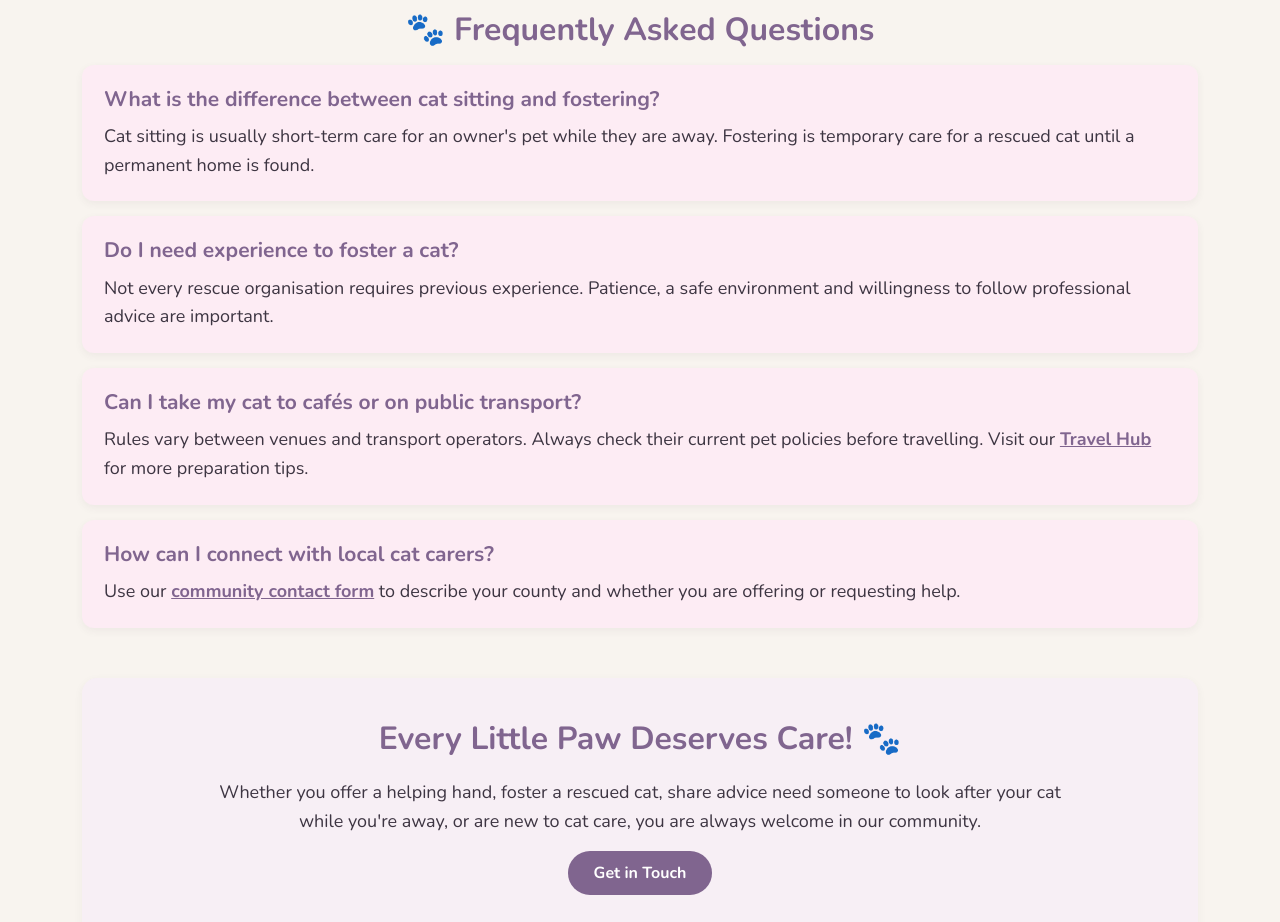
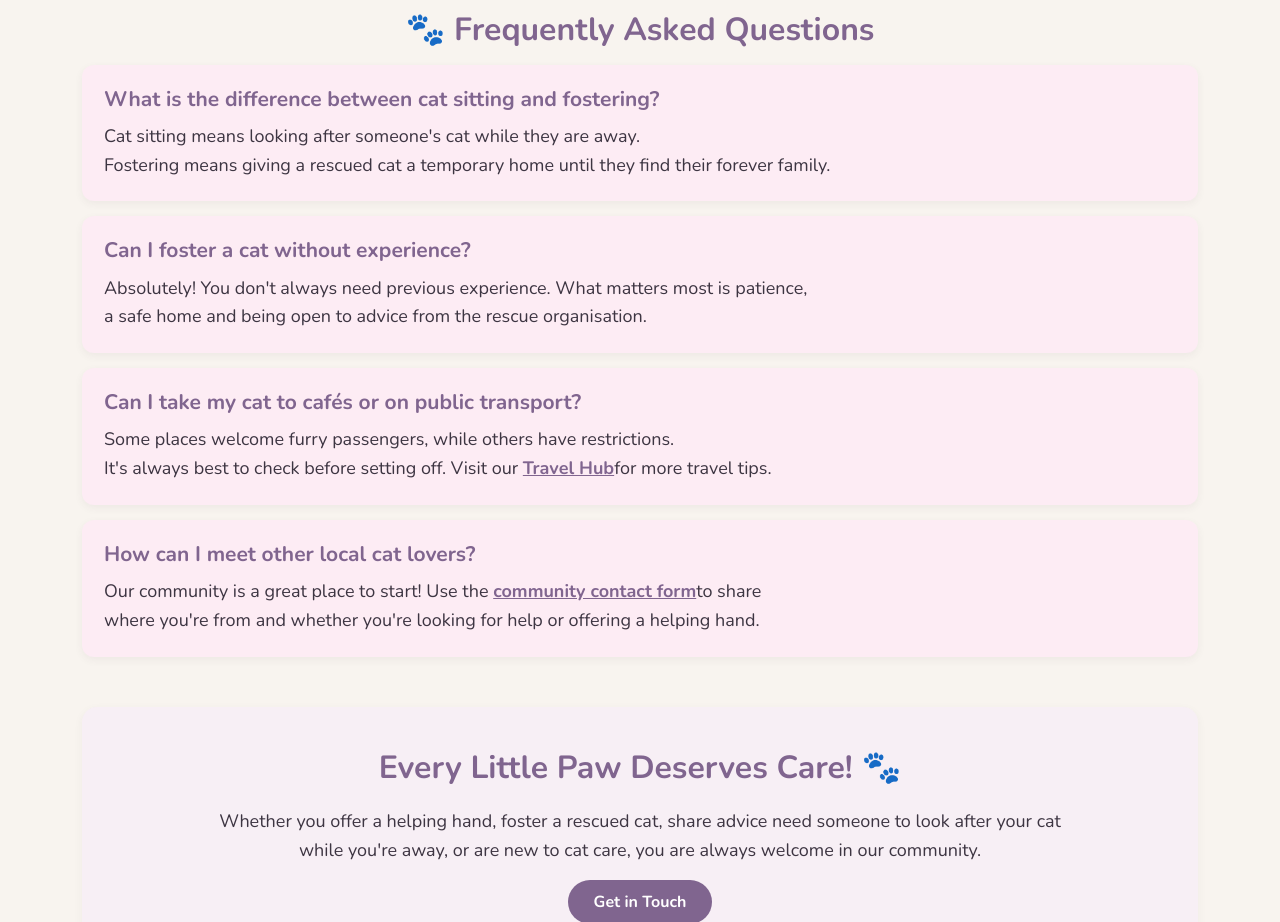
Before and after one commit to tbeaurepaire/Purrfect_Community, a plain HTML site: page Pages/fosteringAndCaring.html in a window 1280 px wide. Shown: the part 3440-4362 px from the top of the page. Drawn offline with nearby package versions, Linux system fonts and the light colour scheme.

Commit message:
Replace old HTML structure with updated version

```diff
--- a/Pages/fosteringAndCaring.html
+++ b/Pages/fosteringAndCaring.html
@@ -170,7 +170,7 @@
 
                     <h3>Whiskers & Brews – Dublin</h3>
                     <p>
-                        A cosy little spot for a good coffee, a bit of cat chat and lovely company. Who knows, you might leave with a new friend!
+                        A cosy little spot for a good coffee, a bit of cat chat and lovely company. <br/>Who knows, you might leave with a new friend!
                     </p>
                     <p class="mb-0">
                         <strong>Perfect for:</strong> Coffee and friendly chats.
@@ -186,7 +186,7 @@
 
                     <h3>Paws & Pastries – Galway</h3>
                     <p>
-                        Sweet treats taste even better when shared! A lovely place to catch up with fellow cat lovers and swap a few funny stories.
+                        Sweet treats taste even better when shared! A lovely place to catch up <br/>with fellow cat lovers and swap a few funny stories.
                     </p>
                     <p class="mb-0">
                         <strong>Perfect for:</strong> Weekend treats.
@@ -202,7 +202,7 @@
 
                     <h3>The Little Purr Garden – Cork</h3>
                     <p>
-                        Take a breather, enjoy the fresh air and unwind in a peaceful garden. The perfect little escape from the everyday rush.
+                        Take a breather, enjoy the fresh air and unwind in a peaceful garden. <br/>The perfect little escape from the everyday rush.
                     </p>
                     <p class="mb-0">
                         <strong>Perfect for:</strong> Relaxing outdoors.
@@ -218,7 +218,7 @@
 
                     <h3>Cosy Tails Café – Kilkenny</h3>
                     <p>
-                        More than just a café ❤️ it's a place to meet fellow cat lovers, share advice and turn a simple coffee into a lovely get-together.
+                        More than just a café ❤️ it's a place to meet fellow cat lovers, <br/>share advice and turn a simple coffee into a lovely get-together.
                     </p>
                     <p class="mb-0">
                         <strong>Perfect for:</strong> Community meetups.
@@ -305,37 +305,33 @@
         <div class="faq-card">
             <h3>What is the difference between cat sitting and fostering?</h3>
             <p>
-                Cat sitting is usually short-term care for an owner's pet
-                while they are away. Fostering is temporary care for a rescued
-                cat until a permanent home is found.
+                Cat sitting means looking after someone's cat while they are away.<br/>
+                Fostering means giving a rescued cat a temporary home until they find their forever family.
             </p>
         </div>
 
         <div class="faq-card">
-            <h3>Do I need experience to foster a cat?</h3>
+            <h3>Can I foster a cat without experience?</h3>
             <p>
-                Not every rescue organisation requires previous experience.
-                Patience, a safe environment and willingness to follow
-                professional advice are important.
+                Absolutely! You don't always need previous experience. What matters most is patience,<br/>
+                a safe home and being open to advice from the rescue organisation.
             </p>
         </div>
 
         <div class="faq-card">
             <h3>Can I take my cat to cafés or on public transport?</h3>
             <p>
-                Rules vary between venues and transport operators.
-                Always check their current pet policies before travelling.
-                Visit our <a href="travelHub.html">Travel Hub</a>
-                for more preparation tips.
+                Some places welcome furry passengers, while others have restrictions. <br/>It's always best to check before setting off.
+                Visit our <a href="travelHub.html">Travel Hub</a>for more travel tips.
+
             </p>
         </div>
 
         <div class="faq-card">
-            <h3>How can I connect with local cat carers?</h3>
+            <h3>How can I meet other local cat lovers?</h3>
             <p>
-                Use our <a href="travelHub.html#community-form">community contact form</a>
-                to describe your county and whether you are offering
-                or requesting help.
+                Our community is a great place to start! Use the <a href="travelHub.html#community-form">community contact form</a>to share<br/>
+                where you're from and whether you're looking for help or offering a helping hand.
             </p>
         </div>
     </section>
```
